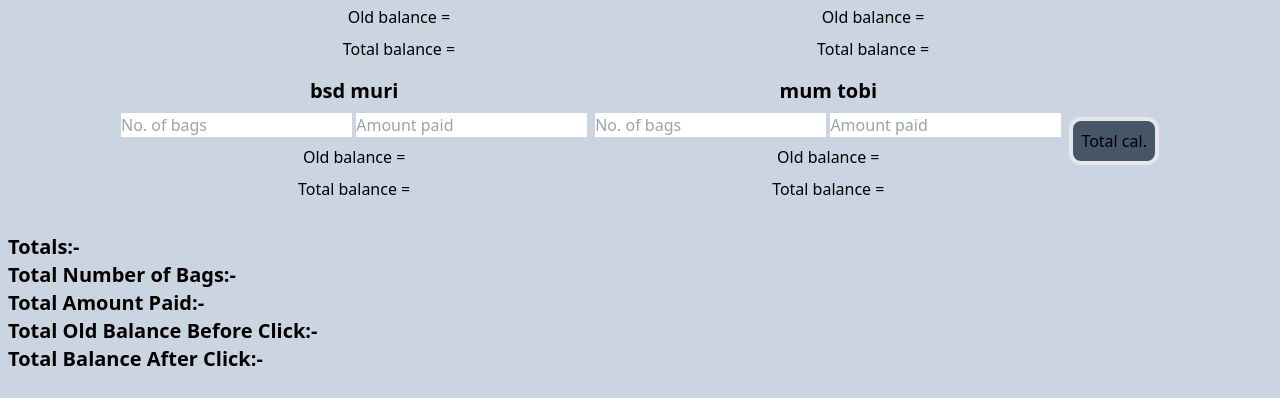
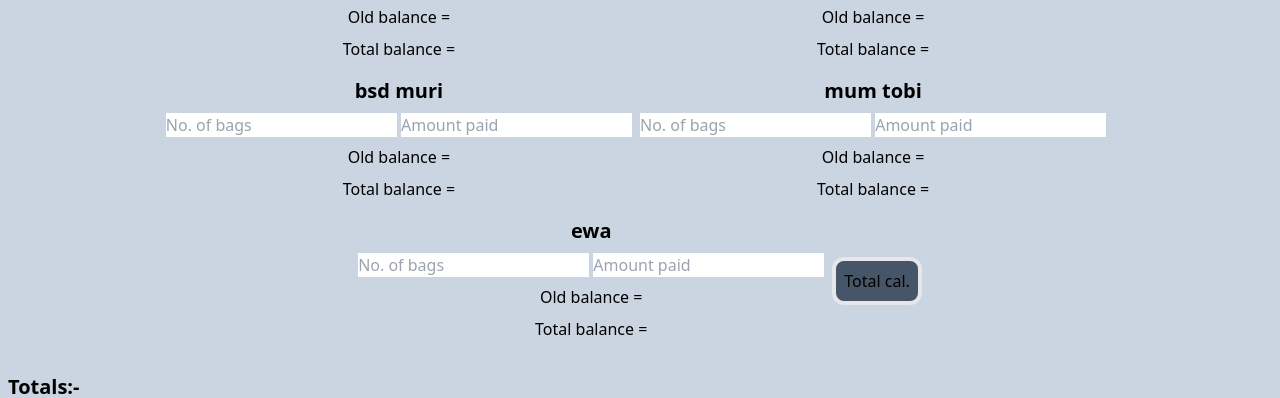
Before and after one commit to tosintobi237/account, a website: page index.html in a window 1280 px wide. Shown: the part 2967-3365 px from the top of the page. Drawn offline with Linux system fonts and the light colour scheme.

Commit message:
Initial commit

```diff
--- a/index.html
+++ b/index.html
@@ -336,6 +336,13 @@
         <p class="my-2 text-center">Old balance = <span class="old-balance"></span></p>
         <p class="mb-4 text-center">Total balance = <span class="total-balance"></span></p>
     </div>
+    <div class="mr-2 person45 ">
+        <h3 class="mb-2 text-xl font-extrabold text-center">ewa</h3>
+        <input id="bags45" type="number" placeholder="No. of bags" />
+        <input id="amount45" type="number" placeholder="Amount paid" />
+        <p class="my-2 text-center">Old balance = <span class="old-balance"></span></p>
+        <p class="mb-4 text-center">Total balance = <span class="total-balance"></span></p>
+    </div>
 
     <div class="">
     <button class="p-2 mb-3 duration-500 border-4 bg-slate-600 rounded-xl hover:bg-slate-800 ml- hover:translate-x-3" onclick="calculateBalance()">Total cal.</button>
--- a/src/add.js
+++ b/src/add.js
@@ -158,7 +158,7 @@ document.addEventListener('DOMContentLoaded', function () {
 
     // Load saved balances and table data on page load
     function loadBalancesAndTable() {
-        for (let i = 1; i <= 44; i++) {
+        for (let i = 1; i <= 45; i++) {
             let savedBalance = localStorage.getItem('balance' + i);
             if (savedBalance !== null) {
                 document.querySelector('.person' + i + ' .old-balance').textContent = savedBalance;
```
